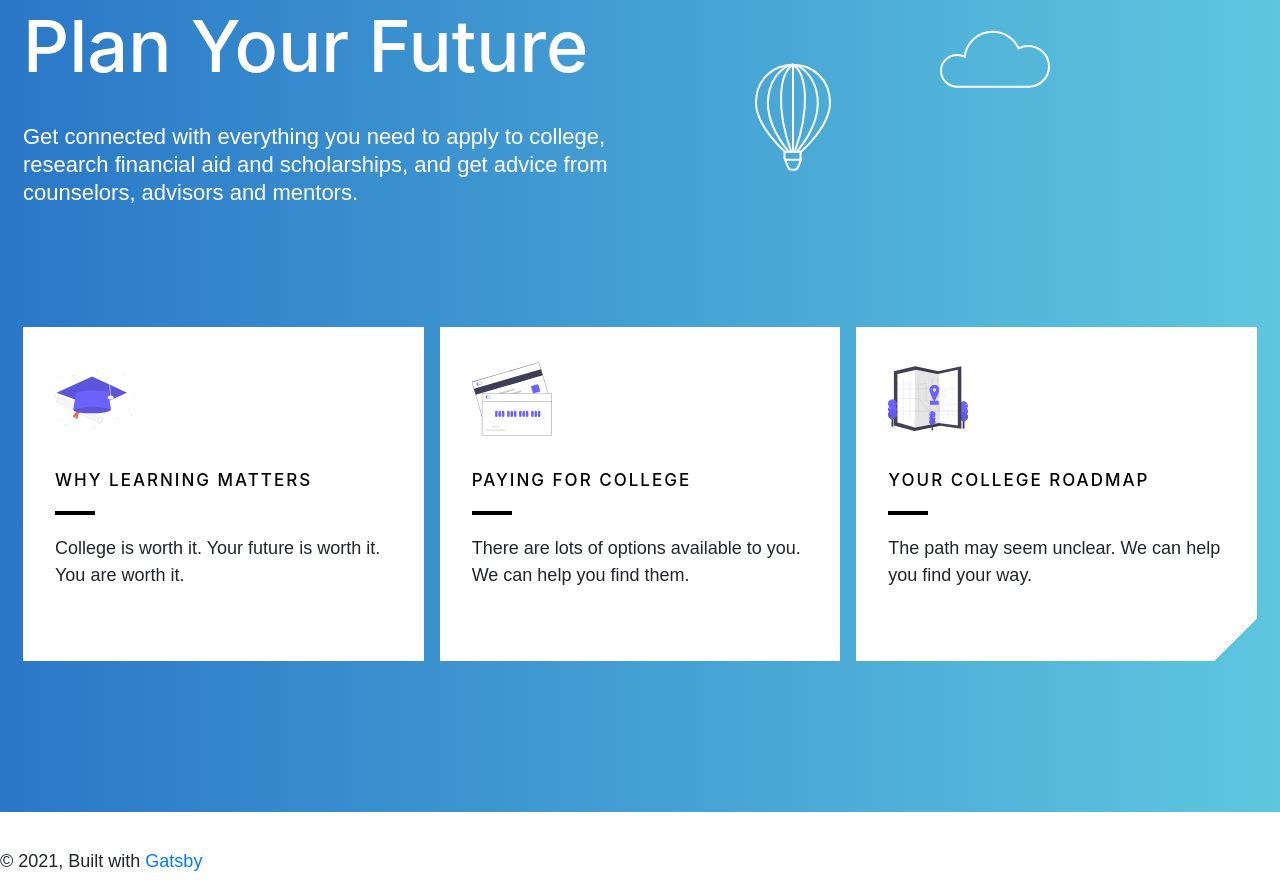
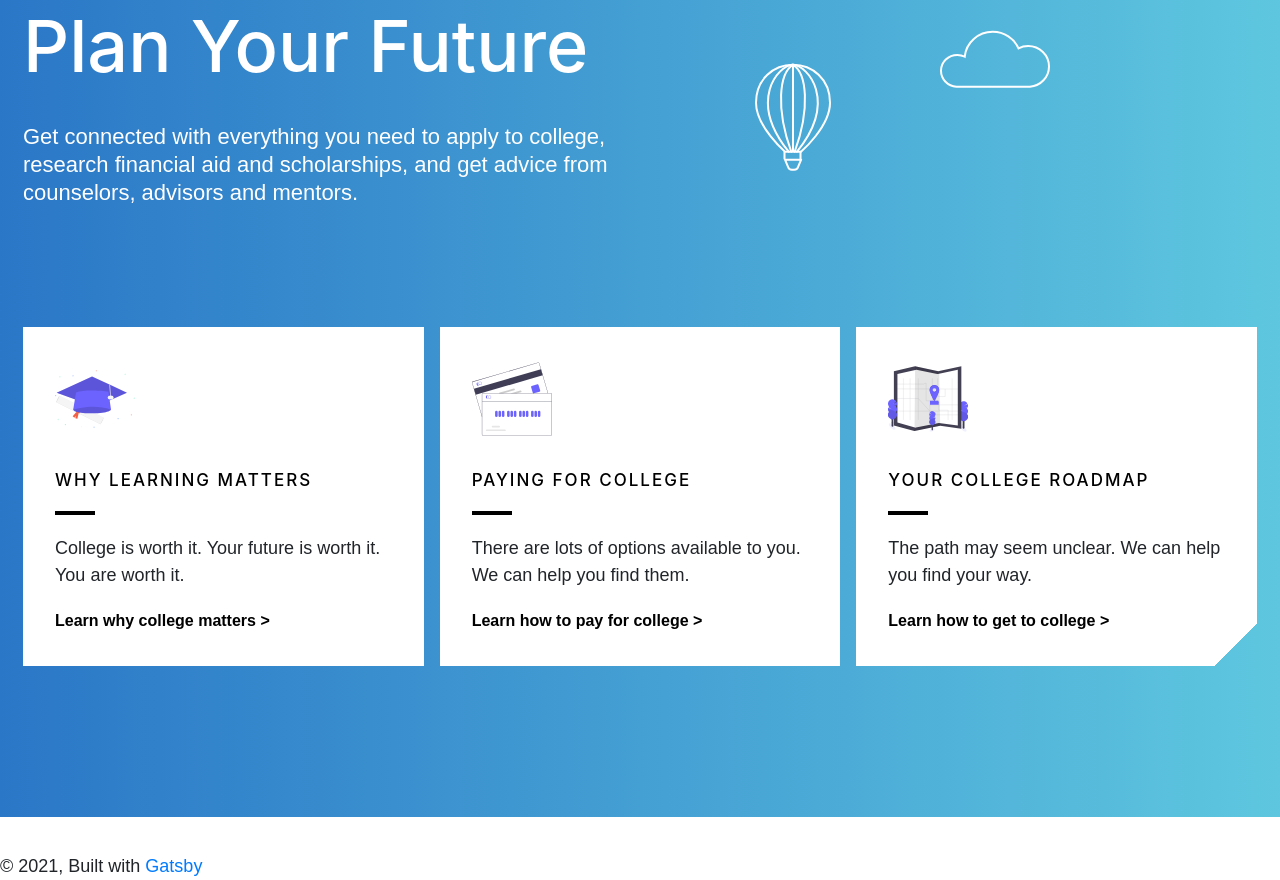
Before and after one commit to Emmzy-Tech/Official_website, a Gatsby site: page / in a window 1280 px wide. Shown: the part 998-1878 px from the top of the page. Built offline with nearby package versions, Linux system fonts and the light colour scheme; Gatsby itself is replaced by a stand-in of ours.

Commit message:
Emma's New Commit

```diff
--- a/src/components/section-2/index.js
+++ b/src/components/section-2/index.js
@@ -37,7 +37,7 @@ function Home2(props) {
                         <div className="d-lg-block d-lg-block">
                         <p>College is worth it. Your future is worth it. You are worth it.</p>
                         </div>
-                        {/* <a href="#">Learn why college matters ></a> */}
+                        <a href="#">Learn why college matters ></a>
                   </div>
               </div>
               <div className="col-sm-4">
@@ -51,7 +51,7 @@ function Home2(props) {
                         <div className="d-lg-block d-lg-block">
                         <p>There are lots of options available to you. We can help you find them.</p>
                         </div>
-                        {/* <a href="#">Learn how to pay for college ></a> */}
+                        <a href="#">Learn how to pay for college ></a>
                   </div>
               </div>
               <div className="col-sm-4">
@@ -65,7 +65,7 @@ function Home2(props) {
                         <div className="d-lg-block d-lg-block">
                         <p>The path may seem unclear. We can help you find your&nbsp;way.</p>
                         </div>
-                        {/* <a href="#">Learn how to get to college ></a> */}
+                        <a href="#">Learn how to get to college ></a>
                   </div>
               </div>
           </div>
--- a/src/components/section-2/section-2.css
+++ b/src/components/section-2/section-2.css
@@ -15,6 +15,8 @@
         max-width: 100%;
     }
     /* Global Styling Ends  */
+
+    /* Just trying to see if my pull request works */
 
 /* Plan the future starts  */
 .future{
@@ -35,8 +37,7 @@
     margin: 0 -15px;
 }
 .row>.col, .row>[class*=col-] {
-    padding-right: 8px;
-    padding-left: 8px;
+    padding: 0 8px 0 8px;
 }
 .future h2 {
     font-size: 72px;
```
